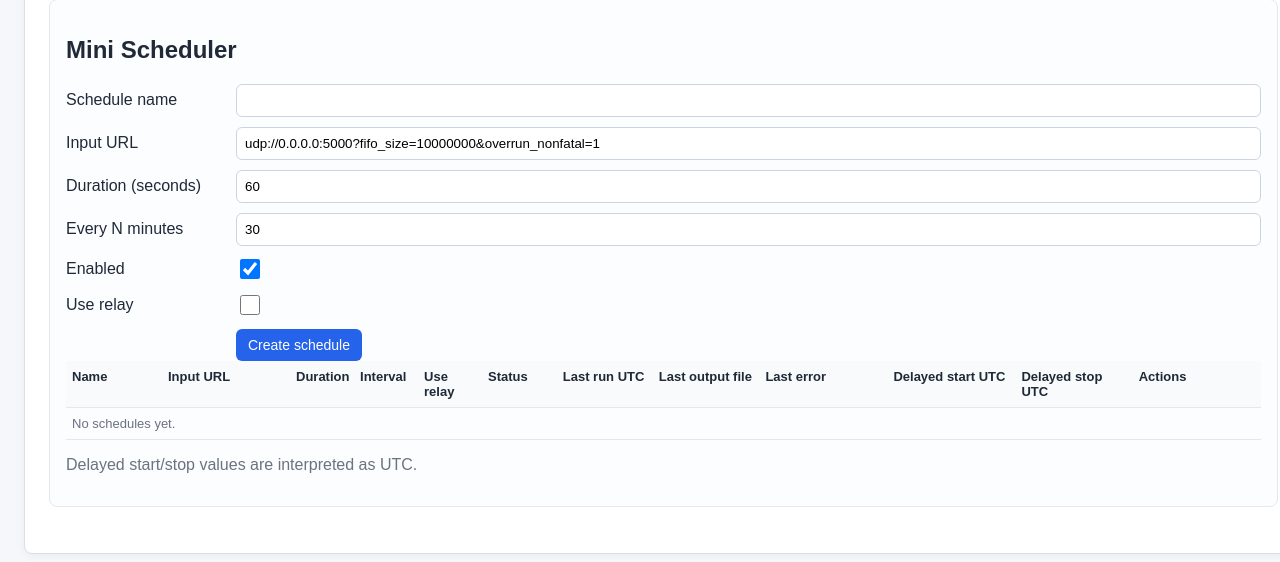
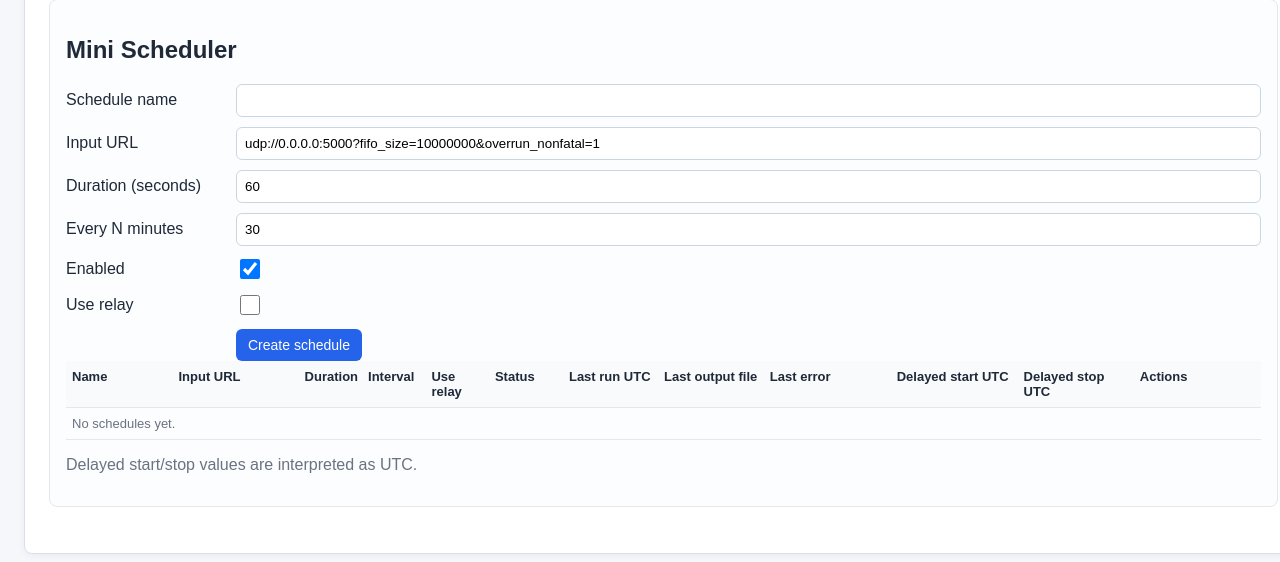
Before and after one commit to pixop/ts-capture-ui, a FastAPI app: page / in a window 1280 px wide. Shown: the part 1827-2389 px from the top of the page. Run offline with FastAPI, Linux system fonts and the light colour scheme; data that the repository does not hold is empty; parts of the project's set-up code (start-up, migrations or seed data) failed here and were passed over.

Commit message:
Ensure there's visible separation between Name and Input URL

```diff
--- a/app/static/style.css
+++ b/app/static/style.css
@@ -239,6 +239,17 @@ th {
 .scheduler-table-grid th:nth-child(11) { width: 10%; }
 .scheduler-table-grid th:nth-child(12) { width: 11%; }
 
+/* Keep visible separation between Name and Input URL columns. */
+.scheduler-table-grid th:nth-child(1),
+.scheduler-table-grid td:nth-child(1) {
+    padding-right: 12px;
+}
+
+.scheduler-table-grid th:nth-child(2),
+.scheduler-table-grid td:nth-child(2) {
+    padding-left: 12px;
+}
+
 .scheduler-table-grid .button-link {
     max-width: 100%;
     white-space: normal;
```
